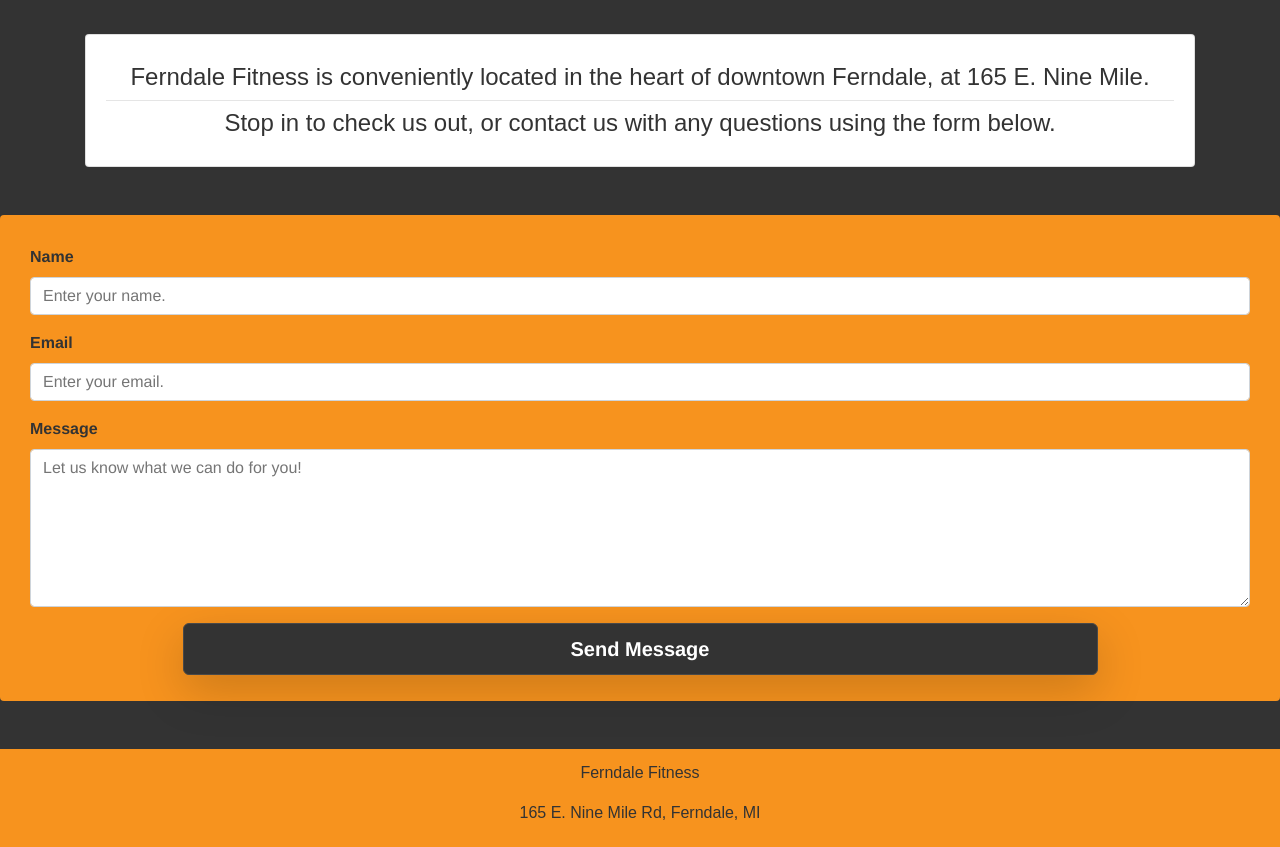
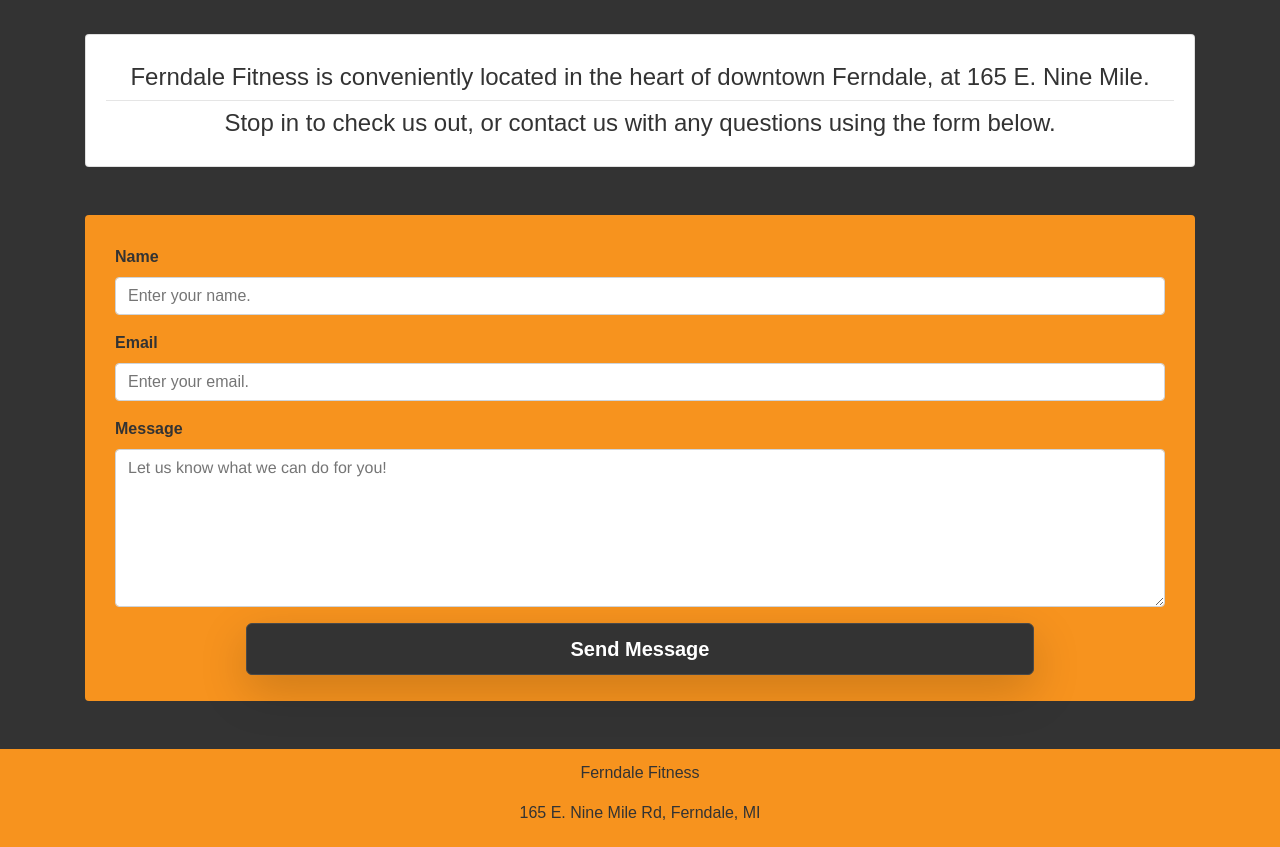
Before and after one commit to adriennetriplett/FerndaleFitness, a plain HTML site: page contact.html in a window 1280 px wide. Shown: the part 90-937 px from the top of the page. Drawn offline with nearby package versions, Linux system fonts and the light colour scheme.

Commit message:
minor layout change to contact form

```diff
--- a/contact.html
+++ b/contact.html
@@ -53,6 +53,7 @@
 			</div>
 		</div>
 	</div>
+		<div class="container">
 		<div class="contact-body center my-5 rounded">
 			<div id="contact-form">
 				<form action="https://contact.adriennetriplett.com/send" method="post" id="contact-form-id" class="contact-form-class">
@@ -80,6 +81,7 @@
 				</form>
 			</div>
 		</div>
+		</div>
 	</div>
 	<div class="footer">
 		<p>Ferndale Fitness</p>
--- a/style.css
+++ b/style.css
@@ -204,7 +204,7 @@ ul.amenities {
 }
 
 .contact-body {
-    margin: 0;
+    // margin: 5em; //
     font-family: helvetica,arial,courier;
     font-weight: bold;
     line-height: 1.5;
```
